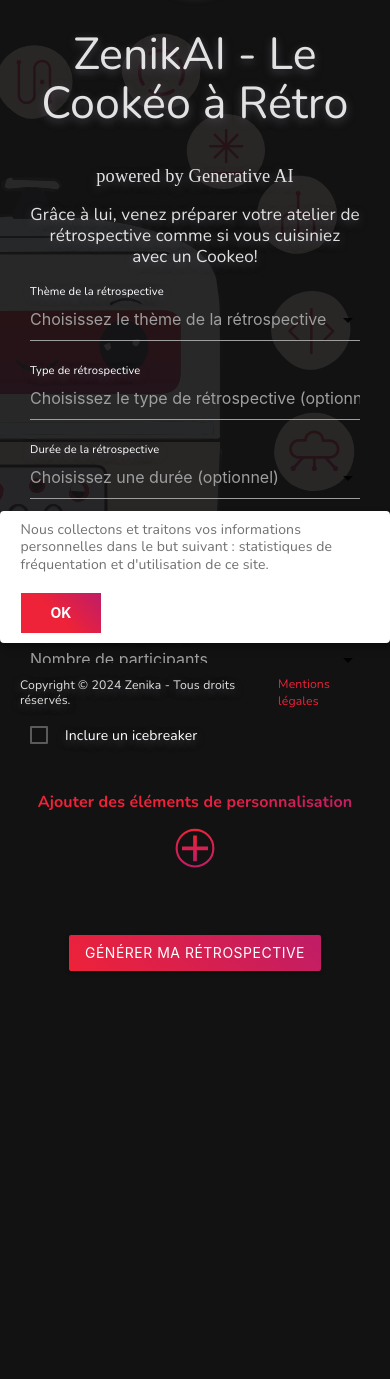
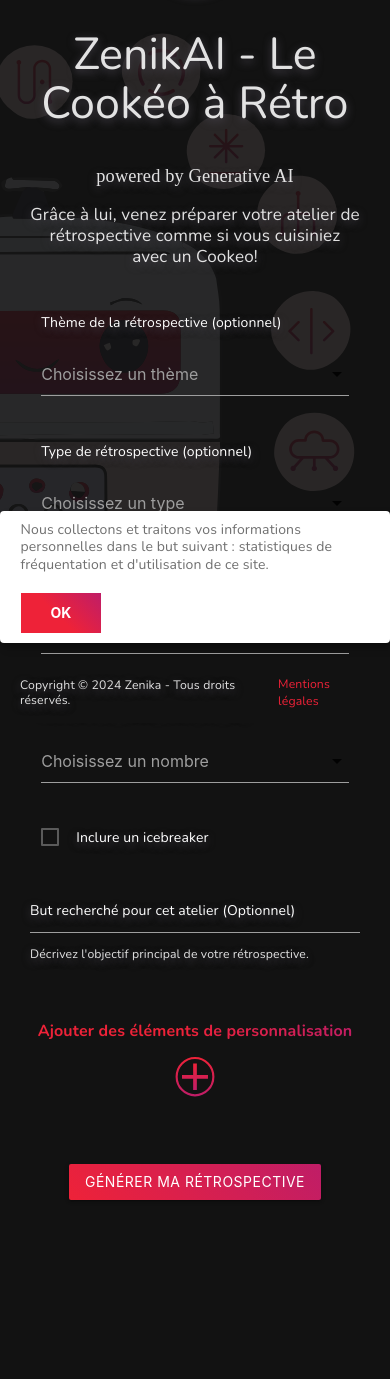
Before and after one commit to Zenika/cookeo-a-retro-lite, a Flask app: page / in a window 390 px wide. Shown: the part 121-1500 px from the top of the page. Before the commit the page ends 1092 px from the top, so only its background shows below. Run offline with Flask 3, Linux system fonts and the light colour scheme; parts of the project's set-up code (start-up, migrations or seed data) failed here and were passed over; some web fonts are replaced.

Commit message:
imprive responsiveness on index, add tooltip on result
test with gemini flash

improve prompt form gemini pro

Fix tootip

Fix sorted in option and card in retro history

```diff
--- a/app.py
+++ b/app.py
@@ -41,7 +41,7 @@
 generation_config = GenerationConfig(
     temperature=0.9,
     top_p=1.0,
-    top_k=32,
+    top_k=16,
     candidate_count=1,
     max_output_tokens=8192,
 )
@@ -62,6 +62,11 @@
 def load_options():
     """Load options from JSON file and return them."""
     options = load_json_file('retro_options.json')
+
+    for option_type in options:
+        if option_type not in ("durees", "types"):  # Exclure "durees" et "types" du tri
+            options[option_type] = sorted(options[option_type], key=lambda x: x.lower())
+
     return options
 
 # Send email using Mailgun
--- a/static/css/style.css
+++ b/static/css/style.css
@@ -137,6 +137,7 @@
     /* Add margin to main to make space for the footer */
     margin-top: 120px;
     /* Add margin to main to make space for the header */
+    background: rgba(18, 18, 18, 0.90);
 }
 
 footer {
@@ -165,6 +166,10 @@
 
 *:focus-visible {
     outline: 2px solid #858585 !important;
+}
+
+.select-wrapper {
+    margin-top: 50px;;
 }
 
 .select-wrapper input.select-dropdown {
@@ -280,21 +285,6 @@
     .generateSection {
         margin-top: 30px;
     }
-}
-
-@media only screen and (min-width: 600px) {
-    .contact {
-        position: fixed;
-        background: rgba(18, 18, 18, 0.90);
-        right: 50px !important;
-    }
-}
-
-@media only screen and (max-width: 600px) {
-    main {
-        background: rgba(18, 18, 18, 0.90);
-    }
-
 }
 
 .edit-section {
@@ -557,3 +547,30 @@
         width: 100%;
     }
 }
+
+fieldset {
+    border: none;
+}
+
+legend {
+    display: none;;
+}
+
+@media (pointer: coarse), (hover: none) {
+    [title] {
+      position: relative;
+      display: inline-flex;
+      justify-content: center;
+    }
+    [title]:focus::after {
+      content: attr(title);
+      position: absolute;
+      top: 90%;
+      color: #000;
+      background-color: #fff;
+      border: 1px solid;
+      width: fit-content;
+      padding: 3px;
+      z-index: 1;
+    }
+  }
--- a/templates/_retro_form.html
+++ b/templates/_retro_form.html
@@ -1,122 +1,128 @@
 <div class="container retro-form" id="retro-form">
     <div class="row">
-        <div id="title-container" class="col s12 m8">
-            <h1 class="center-align">ZenikAI - Le Cookéo à Rétro</h1>
-            <h2 class="center-align">powered by Generative AI</h2>
-            <p class="flow-text" style="text-align: center;">
+        <div id="title-container" class="col s12 m12">
+            <h1 class="center-align" id="main-title">ZenikAI - Le Cookéo à Rétro</h1>
+            <h2 class="center-align" id="subtitle">powered by Generative AI</h2>
+            <p class="flow-text" style="text-align: center;" id="intro-text">
                 Grâce à lui, venez préparer votre atelier de rétrospective comme si vous cuisiniez avec un
                 Cookeo!
             </p>
             <form id="myForm" action="/generate_retro" method="post">
+                <fieldset>
+                    <legend>Paramètres de la rétrospective</legend>
                     <div class="row">
-
-                    <div class="input-field col s12 m4">
+                        <div class="input-field col s12 m6 l3">
+                            <label for="theme">Thème de la rétrospective (optionnel)</label>
                             <select name="theme" id="theme">
-                            <option value="" disabled selected>Choisissez le thème de la rétrospective
-                                (optionnel)</option>
+                                <option value="" disabled selected>Choisissez un thème</option>
                                 {% for theme in options.themes %}
                                 <option value="{{ theme }}" {% if theme==userChoices.theme %}selected{% endif %}>{{
                                     theme }}</option>
                                 {% endfor %}
                             </select>
-                        <label for="theme">Thème de la rétrospective</label>
                         </div>
-                    <div class="input-field col s12 m4">
+                        <div class="input-field col s12 m6 l3">
+                            <label for="type">Type de rétrospective (optionnel)</label>
                             <select name="type" id="type">
-                            <option value="" disabled selected>Choisissez le type de rétrospective (optionnel)
-                            </option>
+                                <option value="" disabled selected>Choisissez un type</option>
                                 {% for type in options.types %}
                                 <option value="{{ type }}" {% if type==userChoices.type %}selected{% endif %}>{{
                                     type }}</option>
                                 {% endfor %}
                             </select>
-                        <label for="type">Type de rétrospective</label>
                         </div>
-                    <div class="input-field col s12 m4">
+                        <div class="input-field col s12 m6 l3">
+                            <label for="duree">Durée de la rétrospective (optionnel)</label>
                             <select name="duree" id="duree">
-                            <option value="" disabled selected>Choisissez une durée (optionnel)</option>
+                                <option value="" disabled selected>Choisissez une durée</option>
                                 {% for duree in options.durees %}
                                 <option value="{{ duree }}" {% if duree==userChoices.duree %}selected{% endif %}>{{
                                     duree }}</option>
                                 {% endfor %}
                             </select>
-                        <label for="duree">Durée de la rétrospective</label>
                         </div>
-                </div>
-                <div class="row">
-                    <div class="input-field col s12 m8">
-                        <textarea id="objective" name="objective" class="materialize-textarea"></textarea>
-                        <label for="objective" {% if objectives==userChoices.objectives %}selected{% endif
-                            %}>But recherché pour cet atelier (Optionnel)</label>
-                    </div>
-                    <div class="input-field col s12 m4 attendees" id="attendees-container">
-                        <select name="attendees" id="attendees" class="attendees">
-                            <option value="" disabled selected>Nombre de participants</option>
+                        <div class="input-field col s12 m6 l3 attendees" id="attendees-container">
+                            <label for="attendees">Nombre de participants (Requis)</label>
+                            <select name="attendees" id="attendees" class="attendees" aria-required="true">
+                                <option value="" disabled selected>Choisissez un nombre</option>
                                 {% for attendees in range(3, 21) %}
                                 <option value="{{ attendees }}" {% if attendees==userChoices.attendees %}selected{%
                                     endif %}>{{
                                     attendees }}</option>
                                 {% endfor %}
                             </select>
-                        <label for="attendees">Nombre de participants (Requis)</label>
-                        <span id="attendees-error" class="error-message" style="display: none;">Veuillez
-                            sélectionner le nombre de participants.</span>
+                            <span id="attendees-error" class="error-message" style="display: none;"
+                                role="alert">Veuillez sélectionner le nombre de participants.</span>
                         </div>
                     </div>
-                <div id="advancedOptions" style="display:none;">
+                    <div class="row">
+                        <div class="col s12">
+                            <label for="icebreaker">
+                                <input type="checkbox" name="icebreaker" id="icebreaker" {% if userChoices.icebreaker
+                                    %}checked{% endif %} />
+                                <span>Inclure un icebreaker</span>
+                            </label>
+                        </div>
+                    </div>
+                </fieldset>
+
+                <div class="row">
+                    <div class="input-field col s12 m8">
+                        <label for="objective">But recherché pour cet atelier (Optionnel)</label>
+                        <textarea id="objective" name="objective" class="materialize-textarea"
+                            aria-describedby="objective-help"></textarea>
+                        <span id="objective-help" class="help-text">Décrivez l'objectif principal de votre
+                            rétrospective.</span>
+                    </div>
+                </div>
+
+                <fieldset id="advancedOptions" style="display:none;">
+                    <legend>Options avancées</legend>
                     <div class="row">
                         <div class="input-field col s12 m4">
+                            <label for="base">Base de rétrospective (optionnel)</label>
                             <select name="base" id="base">
-                                <option value="" disabled selected>Choisissez une base (optionnel)</option>
+                                <option value="" disabled selected>Choisissez une base</option>
                                 {% for base in options.bases %}
                                 <option value="{{ base }}" {% if base==userChoices.base %}selected{% endif %}>{{
                                     base }}</option>
                                 {% endfor %}
                             </select>
-                            <label for="base">Base de rétrospective</label>
                         </div>
                         <div class="input-field col s12 m4">
+                            <label for="facilitation">Facilitation d'animation (optionnel)</label>
                             <select name="facilitation" id="facilitation">
-                                <option value="" disabled selected>Choisissez un type de facilitation
-                                    (optionnel)
-                                </option>
+                                <option value="" disabled selected>Choisissez un type</option>
                                 {% for facilitation in options.facilitations %}
                                 <option value="{{ facilitation }}" {% if facilitation==userChoices.facilitation
                                     %}selected{% endif %}>{{ facilitation }}</option>
                                 {% endfor %}
                             </select>
-                            <label for="facilitation">Facilitation d'animation</label>
                         </div>
                         <div class="col s12 m4">
-                            <label>
-                                <input type="checkbox" name="distanciel" {% if userChoices.distanciel
+                            <label for="distanciel">
+                                <input type="checkbox" name="distanciel" id="distanciel" {% if userChoices.distanciel
                                     %}checked{% endif %} />
                                 <span>Distanciel</span>
                             </label>
                         </div>
                     </div>
-                </div>
-                <div class="row">
-                    <div class="col s12">
-                        <label>
-                            <input type="checkbox" name="icebreaker" {% if userChoices.icebreaker %}checked{%
-                                endif %} />
-                            <span>Inclure un icebreaker</span>
-                        </label>
-                    </div>
-                </div>
+                </fieldset>
+
                 <div class="row buttons">
                     <div id="advancedOptionsPlus" class="col s12 m12">
                         <p class="label-btn">Ajouter des éléments de personnalisation</p>
                         <button type="button" id="advancedPlusButton"
-                            class="advanced-btn waves-effect waves-light"><img
-                                src="../static/img/btn-plus.svg" /></button>
+                            class="advanced-btn waves-effect waves-light" aria-expanded="false"
+                            aria-controls="advancedOptions"><img
+                                src="../static/img/btn-plus.svg" alt="Afficher les options avancées" /></button>
                     </div>
                     <div id="advancedOptionsLess" class="col s12 m12" style="display:none;">
                         <p class="label-btn">Enlever les éléments de personnalisation</p>
                         <button type="button" id="advancedLessButton"
-                            class="advanced-btn waves-effect waves-light"><img
-                                src="../static/img/btn-less.svg" /></button>
+                            class="advanced-btn waves-effect waves-light" aria-expanded="true"
+                            aria-controls="advancedOptions"><img
+                                src="../static/img/btn-less.svg" alt="Masquer les options avancées" /></button>
                     </div>
                     <div class="generateSection col s12 m12">
                         <button type="submit" class="btn waves-effect waves-light">Générer ma
```
Also changed, not shown: config/prompt_parts.txt (+7 -2 lines), templates/_contact_form.html (+7 -7 lines), templates/_retro_filter.html (added, +73 -0 lines), templates/_retro_history.html (+2 -6 lines). Lines whose indentation alone changed are shown as unchanged.
